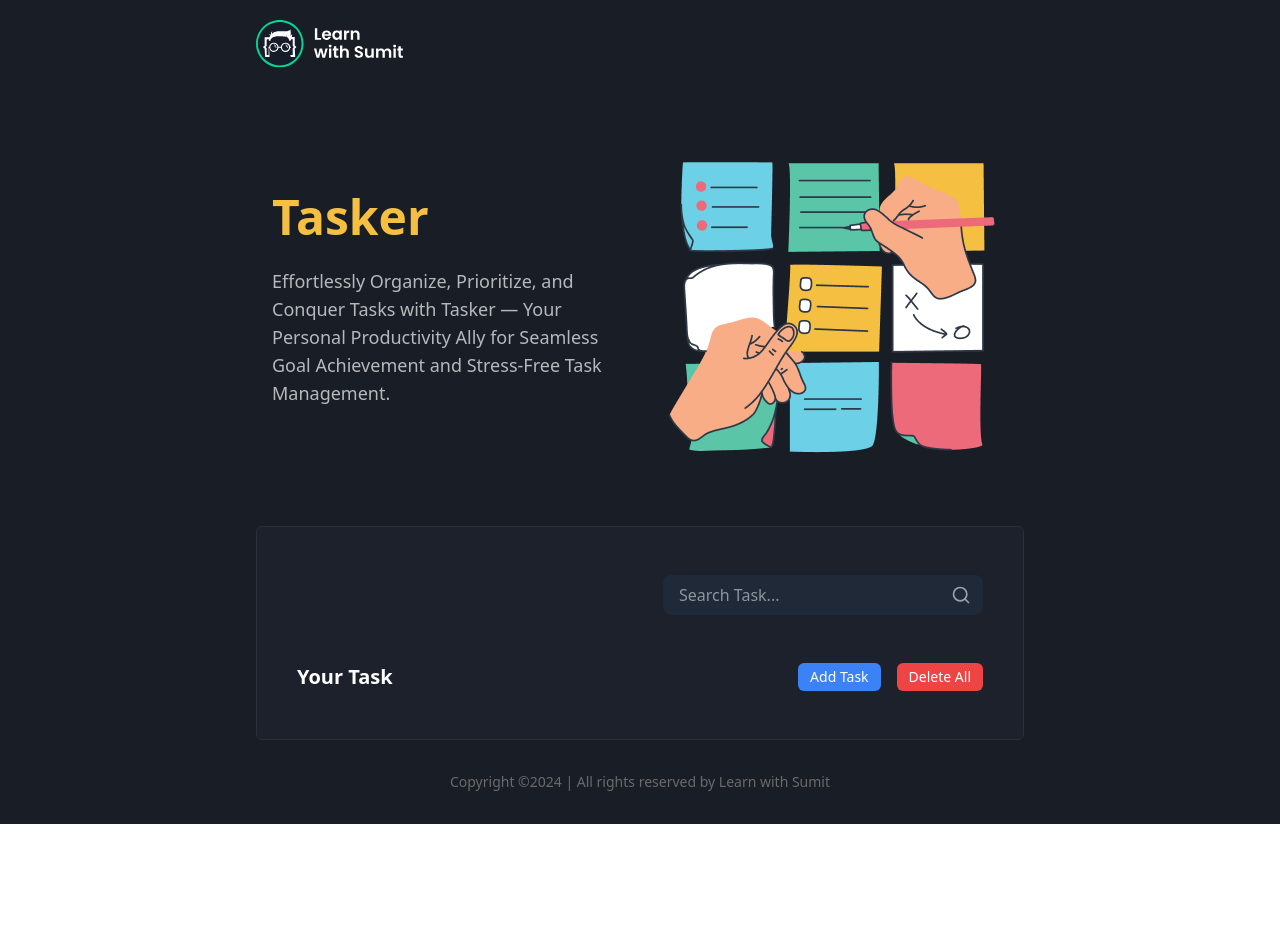
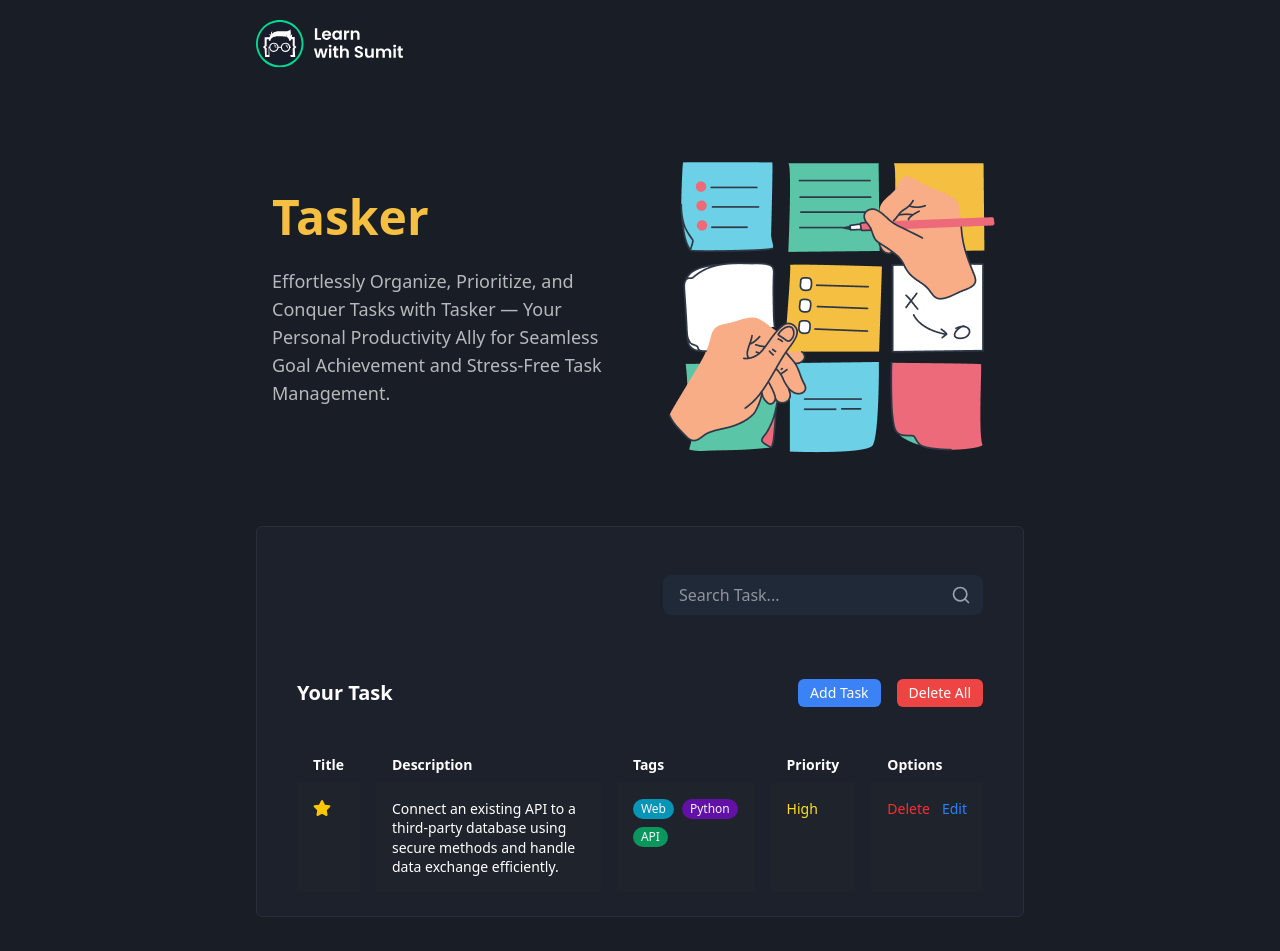
Before and after one commit to Md-Asikul-Islam/Task-manager, a React (Vite) app: page / in a window 1280 px wide. Shown: the top 951 px of the page. Before the commit the page ends 824 px from the top, so only its background shows below. Built offline with nearby package versions, Linux system fonts and the light colour scheme.

Commit message:
adding responsive design some component

```diff
--- a/package.json
+++ b/package.json
@@ -14,6 +14,7 @@
     "lucide-react": "^0.525.0",
     "react": "^19.1.0",
     "react-dom": "^19.1.0",
+    "react-icons": "^5.5.0",
     "tailwindcss": "^4.1.11"
   },
   "devDependencies": {
--- a/src/Components/TaskBoard.jsx
+++ b/src/Components/TaskBoard.jsx
@@ -1,12 +1,16 @@
 import React from "react";
 import SearchBar from "./SearchBar";
 import TaskAction from "./TaskAction";
+import TaskList from './TaskList';
 
 function TaskBoard() {
   return (
-    <div className="w-full max-w-[80rem] mx-auto p-4 md:p-6 bg-[#1D212B] rounded-md border border-[#2A2F3A]">
-      <SearchBar />
-      <TaskAction/>
+    <div className="w-full max-w-[80rem] mx-auto p-4 sm:p-5 md:p-6 bg-[#1D212B] rounded-md border border-[#2A2F3A]">
+      <div className="space-y-4">
+        <SearchBar />
+        <TaskAction />
+        <TaskList />
+      </div>
     </div>
   );
 }
--- /dev/null
+++ b/src/Components/TaskHeader.jsx
@@ -0,0 +1,17 @@
+import React from "react";
+
+function TaskHeader() {
+  return (
+    <thead className="">
+      <tr>
+        <th className="px-2 py-2 text-[10px] sm:px-4 sm:text-sm whitespace-nowrap">Title</th>
+        <th className="px-2 py-2 text-[10px] sm:px-4 sm:text-sm whitespace-nowrap">Description</th>
+        <th className="px-2 py-2 text-[10px] sm:px-4 sm:text-sm whitespace-nowrap">Tags</th>
+        <th className="px-2 py-2 text-[10px] sm:px-4 sm:text-sm whitespace-nowrap">Priority</th>
+        <th className="px-2 py-2 text-[10px] sm:px-4 sm:text-sm whitespace-nowrap">Options</th>
+      </tr>
+    </thead>
+  );
+}
+
+export default TaskHeader;
--- a/src/Components/TaskList.jsx
+++ b/src/Components/TaskList.jsx
@@ -1,9 +1,13 @@
-import React from 'react'
+import React from "react";
+
+import TaskTable from "./TaskTable";
 
 function TaskList() {
   return (
-    <div>TaskList</div>
-  )
+    <div>
+      <TaskTable />
+    </div>
+  );
 }
 
-export default TaskList
+export default TaskList;
--- /dev/null
+++ b/src/Components/TaskRow.jsx
@@ -0,0 +1,45 @@
+import React from "react";
+import { FaStar } from "react-icons/fa";
+
+function TaskRow() {
+  return (
+    <tr className="bg-[#1F232B]">
+      {/* Star */}
+      <td className="px-2 py-3 sm:px-4 sm:py-4 align-top">
+        <FaStar className="text-yellow-400 text-base sm:text-lg" />
+      </td>
+
+      {/* Description */}
+      <td className="px-2 py-3 sm:px-4 sm:py-4 align-top max-w-[200px] sm:max-w-xs">
+        <p className="text-xs sm:text-sm leading-snug">
+          Connect an existing API to a third-party database using secure methods
+          and handle data exchange efficiently.
+        </p>
+      </td>
+
+      {/* Tags */}
+      <td className="px-2 py-3 sm:px-4 sm:py-4 align-top">
+        <div className="flex flex-wrap gap-1 sm:gap-2">
+          <span className="inline-block rounded-full bg-[#00B2D9CC] px-2 py-0.5 text-[10px] sm:text-xs text-[#F4F5F6]">Web</span>
+          <span className="inline-block rounded-full bg-[#8407E6A8] px-2 py-0.5 text-[10px] sm:text-xs text-[#F4F5F6]">Python</span>
+          <span className="inline-block rounded-full bg-[#07AC67D6] px-2 py-0.5 text-[10px] sm:text-xs text-[#F4F5F6]">API</span>
+        </div>
+      </td>
+
+      {/* Priority */}
+      <td className="px-2 py-3 sm:px-4 sm:py-4 align-top">
+        <span className="text-yellow-300 font-medium text-xs sm:text-sm">High</span>
+      </td>
+
+      {/* Options */}
+      <td className="px-2 py-3 sm:px-4 sm:py-4 align-top">
+        <div className="flex flex-col sm:flex-row gap-1 sm:gap-3">
+          <button className="text-red-500 hover:underline text-xs sm:text-sm">Delete</button>
+          <button className="text-blue-500 hover:underline text-xs sm:text-sm">Edit</button>
+        </div>
+      </td>
+    </tr>
+  );
+}
+
+export default TaskRow;
--- /dev/null
+++ b/src/Components/TaskTable.jsx
@@ -0,0 +1,19 @@
+import React from "react";
+import TaskHeader from "./TaskHeader";
+import TaskRow from "./TaskRow";
+
+function TaskTable() {
+  return (
+    <div className="w-full overflow-x-auto">
+      <table className="min-w-[600px] w-full table-auto border-separate border-spacing-x-2 sm:border-spacing-x-4 text-left text-white text-xs sm:text-sm">
+        <TaskHeader />
+        <tbody>
+          <TaskRow />
+          {/* You can map over rows like: tasks.map(task => <TaskRow key={task.id} task={task} />) */}
+        </tbody>
+      </table>
+    </div>
+  );
+}
+
+export default TaskTable;
```
Also changed, not shown: 1 other file (tests, documents, lock files or other folders).
